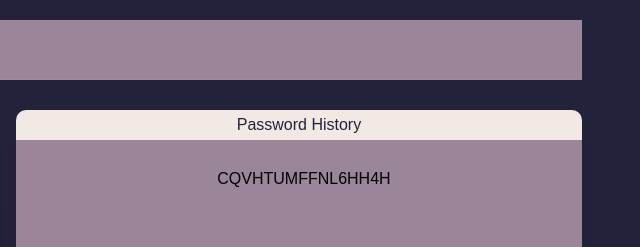
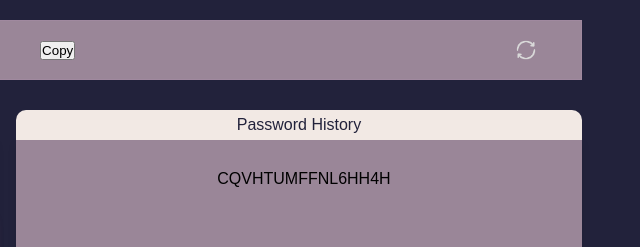
Before and after one commit to etrant/swe-project1, a plain HTML site: page password-generator/index.html in a window 1280 px wide. Shown: the top 247 px of the page, 634-1274 px from the left. Drawn offline with Linux system fonts and the light colour scheme.

Commit message:
regen button

```diff
--- a/password-generator/index.html
+++ b/password-generator/index.html
@@ -9,9 +9,9 @@
 
     <div class="content-wrapper">
       <div id="main">
-        <div id="passwordDisplay">YourPasswordHere</div>
+        <div id="passwordContainer">YourPasswordHere</div>
         <button id="copyButton">Copy</button>
-        <button id="regenerateButton">Regenerate</button>
+        <button id="regenerateButton" onclick="generate()"></button>
       </div>
 
       <div class="boxes-wrapper">
--- a/password-generator/scripts/helpers.js
+++ b/password-generator/scripts/helpers.js
@@ -17,9 +17,9 @@ function generate() {
     let config = createConfiguration(selected, passwordSize);
 
     // Find the div with the id "main"
-    const box = document.getElementById("main");
+    const passwordContainer = document.getElementById("passwordContainer");
     // Overwrite it's text with the value of the generated password
-    box.innerHTML = createPassword(config);
+    passwordContainer.innerHTML = createPassword(config);
 
     // Find the div with the id "history" and clear it (prevents duplicates)
     const history = document.getElementById("history");
--- a/password-generator/scripts/ui.js
+++ b/password-generator/scripts/ui.js
@@ -16,3 +16,8 @@ function resetToDefaultSettings() {
 document.addEventListener('DOMContentLoaded', function() {
     document.getElementById("resetToDefaultsButton").addEventListener("click", resetToDefaultSettings);
 });
+document.addEventListener('DOMContentLoaded', function() {
+    document.getElementById("regenerateButton").addEventListener("click", function() {
+        generate(); // Call the generate function when the regenerate button is clicked
+    });
+});
--- a/password-generator/styles/main.css
+++ b/password-generator/styles/main.css
@@ -41,7 +41,7 @@ body, html {
 #main {
   width: 90vw;
   max-width: 1302px;
-  height: auto;
+  height: 60px;
   margin: 20px auto;
   border: 1px solid rgb(160, 137, 159);
   background-color: #9A8698;
@@ -108,7 +108,19 @@ body, html {
   text-align: left; /*aligns the text to the left */
   margin-right: 20px; /*adds some space on the right */
 }
-
+#regenerateButton {
+  /* Styling for the regenerate button */
+  padding: 0;
+  background-color: transparent; /* Example button color, change as needed */
+  background-image: url('../img/Reload.png');
+  background-size: cover;
+  background-repeat: no-repeat;
+  background-position: center; /* Center the background image */
+  width: 70px;
+  height: 70px;
+  border: none;
+  cursor: pointer;
+}
 
 #clearHistoryButton {
   position: absolute;
```
Also changed, not shown: password-generator/img/Reload.png (added), 1 other file.
